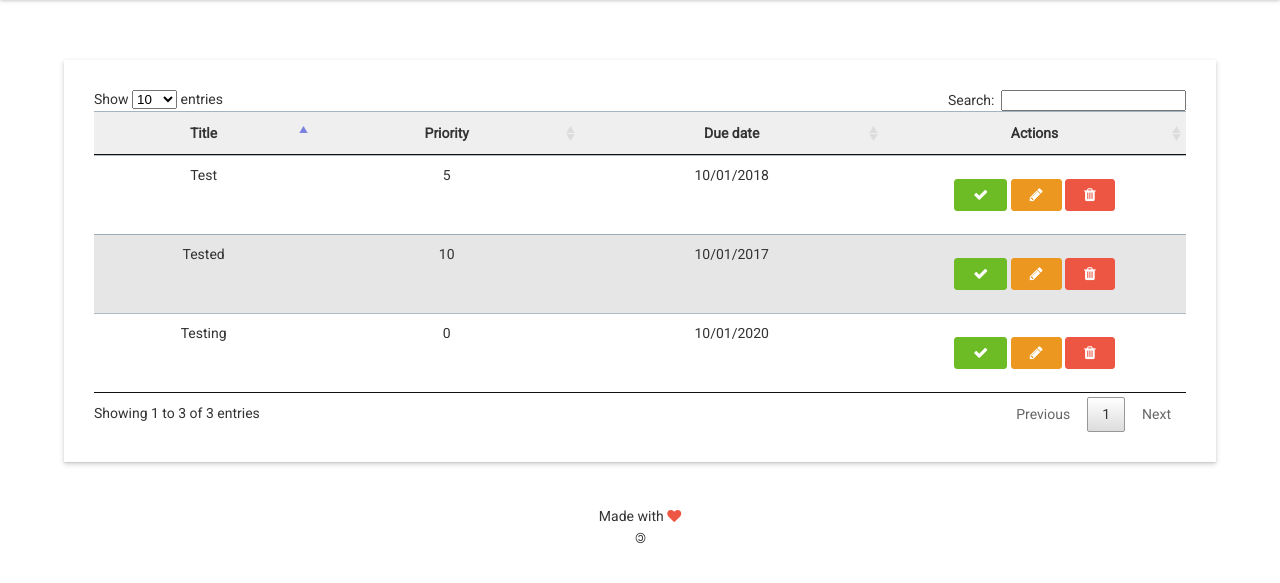
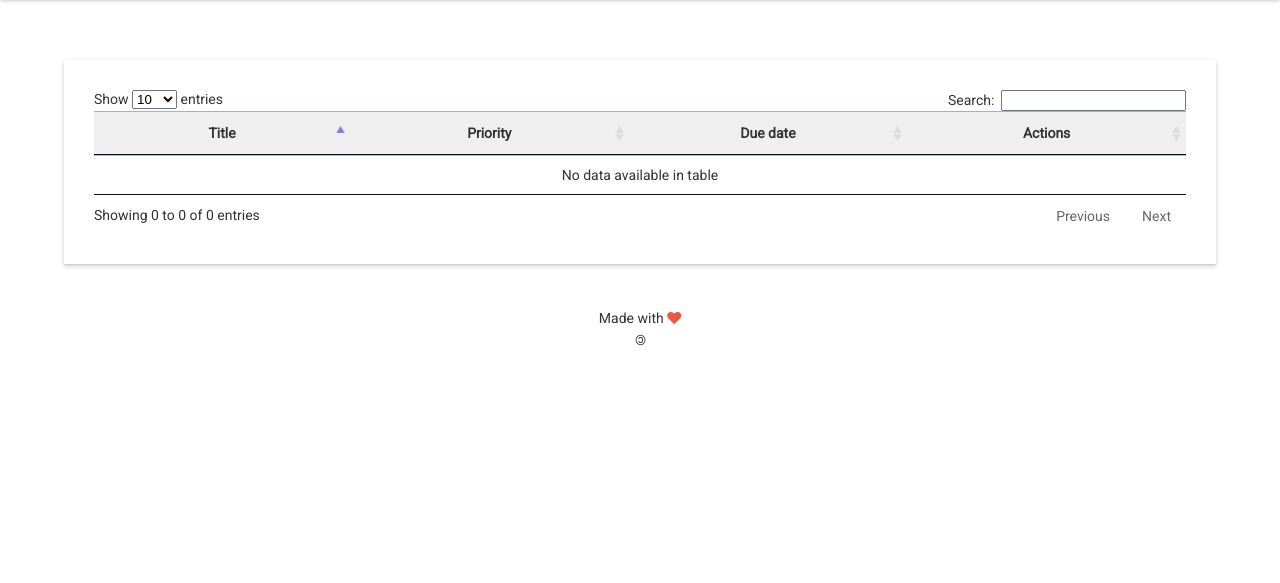
Before and after one commit to e321maciel/UFBA-MATC82-python-flask, a Flask app: page / in a window 1280 px wide. Shown: the part 60-643 px from the top of the page. Run offline with Flask 2, Linux system fonts and the light colour scheme; data that the repository does not hold is empty.

Commit message:
Read pronto

```diff
--- a/main.py
+++ b/main.py
@@ -19,7 +19,9 @@ app.debug = True
 
 @app.route('/')
 def index():
-	return render_template('index.html')
+	tasks = Task.objects(complete=False, deleted=False)
+
+	return render_template('index.html', tasks=tasks)
 
 @app.route('/create', methods=['POST'])
 def create():
--- a/templates/index.html
+++ b/templates/index.html
@@ -76,84 +76,38 @@
 					</tr>
 				</thead>
 				<tbody>
+					{% for item in tasks %}
 					<tr>
-						<td class="text-center">Test</td>
-						<td class="text-center">5</td>
-						<td class="text-center">10/01/2018</td>
+						<td class="text-center">{{ item.title }}</td>
+						<td class="text-center">{{ item.priority }}</td>
+						<td class="text-center">{{ item.duedate.strftime('%Y-%m-%d') }}</td>
 						<td class="text-center">
 							<button class="btn success"><i class="fa fa-check" aria-hidden="true"></i></button>
-							<button class="btn warning" data-modal="111"><i class="fa fa-pencil" aria-hidden="true"></i></button>
+							<button class="btn warning" data-modal="{{ item.id }}"><i class="fa fa-pencil" aria-hidden="true"></i></button>
 							<button class="btn danger"><i class="fa fa-trash" aria-hidden="true"></i></button>
 						</td>
 					</tr>
-					<tr>
-						<td class="text-center">Tested</td>
-						<td class="text-center">10</td>
-						<td class="text-center">10/01/2017</td>
-						<td class="text-center">
-							<button class="btn success"><i class="fa fa-check" aria-hidden="true"></i></button>
-							<button class="btn warning" data-modal="123"><i class="fa fa-pencil" aria-hidden="true"></i></button>
-							<button class="btn danger"><i class="fa fa-trash" aria-hidden="true"></i></button>
-						</td>
-					</tr>
-					<tr>
-						<td class="text-center">Testing</td>
-						<td class="text-center">0</td>
-						<td class="text-center">10/01/2020</td>
-						<td class="text-center">
-							<button class="btn success"><i class="fa fa-check" aria-hidden="true"></i></button>
-							<button class="btn warning" data-modal="321"><i class="fa fa-pencil" aria-hidden="true"></i></button>
-							<button class="btn danger"><i class="fa fa-trash" aria-hidden="true"></i></button>
-						</td>
-					</tr>
+					{% endfor %}
 				</tbody>
 			</table>
 		</section>
+		{% for item in tasks %}
 		<div class="gt-modal">
-			<div id="111" class="modal">
+			<div id="{{ item.id }}" class="modal">
 				<button class="modal-close" type="button">x</button>
 				<div class="modal-body">
-					<h1>Edit task</h1>
+					<h1>Edit task - {{ item.id }}</h1>
 					<form action="" class="gt-form">
-						<input type="text" placeholder="Task description" name="title" value="Test">
-						<input type="number" placeholder="5" name="priority" data-validate="num" value="5">
-						<input type="date" name="duedate" value="2018-10-01">
+						<input type="text" name="title" value="{{ item.title }}">
+						<input type="number" name="priority" data-validate="num" value="{{ item.priority }}">
+						<input type="date" name="duedate" value="{{ item.duedate.strftime('%Y-%m-%d') }}">
 
 						<button type="submit" class="btn">Edit</button>
 					</form>
 				</div>
 			</div>
 		</div>
-		<div class="gt-modal">
-			<div id="123" class="modal">
-				<button class="modal-close" type="button">x</button>
-				<div class="modal-body">
-					<h1>Edit task</h1>
-					<form action="" class="gt-form">
-						<input type="text" placeholder="Task description" name="title" value="Tested">
-						<input type="number" placeholder="5" name="priority" data-validate="num" value="10">
-						<input type="date" name="duedate" value="2017-10-01">
-
-						<button type="submit" class="btn">Edit</button>
-					</form>
-				</div>
-			</div>
-		</div>
-		<div class="gt-modal">
-			<div id="321" class="modal">
-				<button class="modal-close" type="button">x</button>
-				<div class="modal-body">
-					<h1>Edit task</h1>
-					<form action="" class="gt-form">
-						<input type="text" placeholder="Task description" name="title" value="Testing">
-						<input type="number" placeholder="5" name="priority" data-validate="num" value="0">
-						<input type="date" name="duedate" value="2020-10-01">
-
-						<button type="submit" class="btn">Edit</button>
-					</form>
-				</div>
-			</div>
-		</div>
+		{% endfor %}
 	</main>
 
 	<footer class="text-center">
```
Also changed, not shown: README.md.
